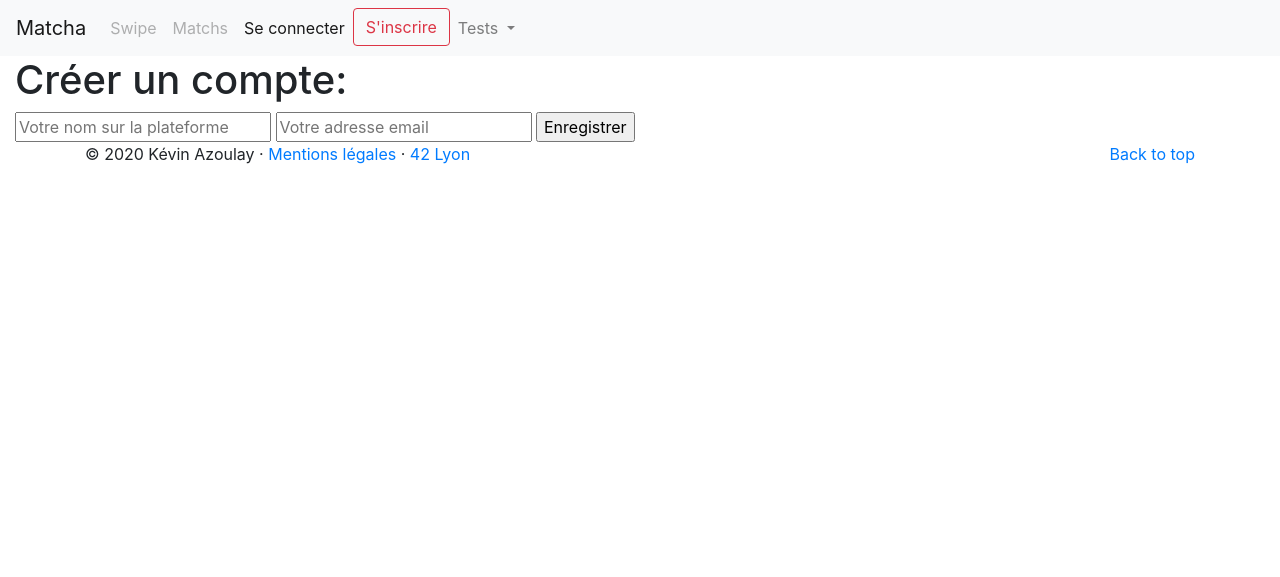
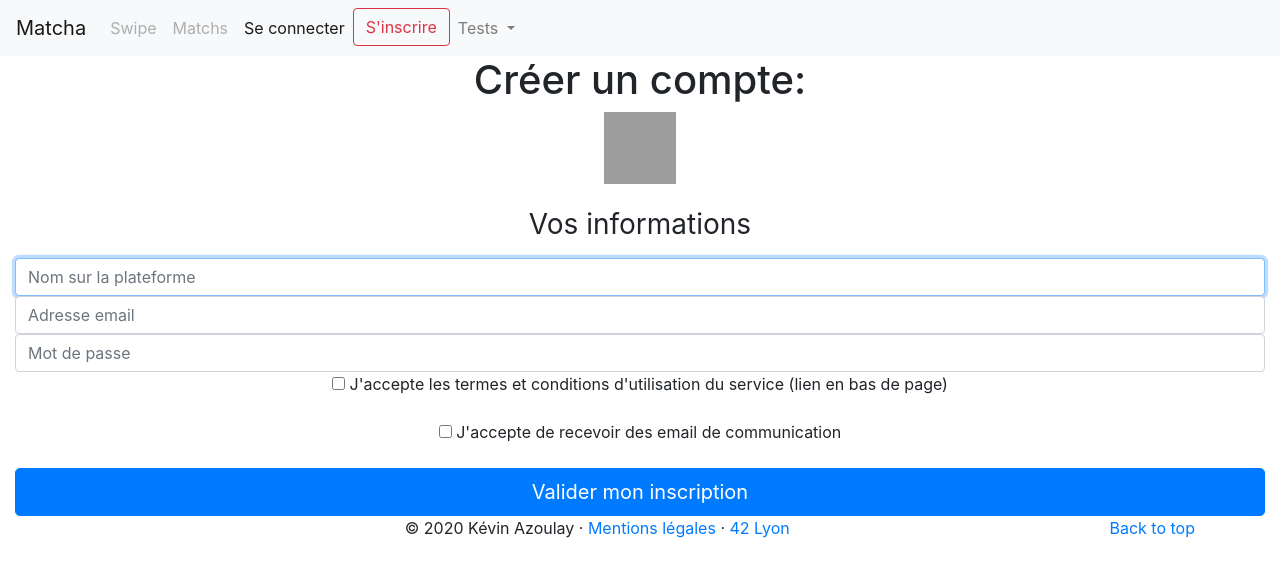
Before and after one commit to mhmestb2018/Dating-web-app, a Flask app: page /signin/ in a window 1280 px wide. Shown: the top 577 px of the page. Run offline with Flask 2, Linux system fonts and the light colour scheme; parts of the project's set-up code (start-up, migrations or seed data) failed here and were passed over; some libraries are stand-ins or nearby versions; grey boxes are pictures that could not be loaded.

```diff
--- a/app/matcha.py
+++ b/app/matcha.py
@@ -2,6 +2,12 @@ from . import create_app
 
 app = create_app()
 
+
+from . import routes  # Import routes
+
 # me = User(name='john', email='vhjbhb')
 # db.session.add(me)
 # db.commit(me)
+
+if __name__ == "__main__":
+    app.run()
--- a/app/routes.py
+++ b/app/routes.py
@@ -39,8 +39,12 @@ def login():
         email = request.form["email"]
         found = User.query.filter_by(email=email).first()
         if found:
-            session["user"] = found
-            #if GDPR accepted ?:
+            session["user"] = found.id
+            session["name"] = found.name
+            session["email"] = found.email
+            # session["password"] = found.password
+            session["user_picture"] = found.picture_url
+
             session.permanent = True
         else:
             flash("Ce compte n'existe pas")
@@ -54,24 +58,23 @@ def login():
 @app.route("/logout/")
 def logout():
     if "user" in session:
-        flash(f"{session['user'].name} déconnecté", "info")
+        flash(f"{session['name']} déconnecté", "info")
         session.pop("user", None)
     return redirect(url_for("login"))
 
 @app.route("/users/<user>/")
 def users(user):
-    return render_template("profile.html", user=user)
+    return render_template("profile.html", name=user)
 
 @app.route("/profile/", methods=["POST", "GET"])
 def profile():
     if "user" in session:
-        user = session["user"]
         if request.method == "POST":
-            found = User.query.filter_by(name=session["user"]).first()
+            found = User.query.filter_by(id=session["user"]).first()
             if "email" in request.form:
-                user.email = request.form["email"]
-                flash("Email enregistré", "info")
+                found.email = request.form["email"]
+                flash(f"Email {request.form['email']} enregistré", "info")
             db.session.commit()
-        return render_template("profile_edit.html", user=session["user"])
+        return render_template("profile_edit.html", name=session["name"], email=session["email"])
     flash("Vous n'êtes pas connecté", "info")
     return redirect(url_for("login"))
--- a/app/templates/base.html
+++ b/app/templates/base.html
@@ -2,9 +2,11 @@
 <html>
     <head>
         <link rel="stylesheet" href="https://stackpath.bootstrapcdn.com/bootstrap/4.5.0/css/bootstrap.min.css" integrity="sha384-9aIt2nRpC12Uk9gS9baDl411NQApFmC26EwAOH8WgZl5MYYxFfc+NcPb1dKGj7Sk" crossorigin="anonymous">
+        <link rel="stylesheet" href="{{ url_for('static', filename='css/login.css') }}">
+
         <title>{% block title %}{% endblock %}</title>
     </head>
-    <body>
+    <body class="text-center">
         <nav class="navbar navbar-expand-lg navbar-light bg-light">
             <a class="navbar-brand" href="/">Matcha</a>
             <button class="navbar-toggler" type="button" data-toggle="collapse" data-target="#navbarSupportedContent" aria-controls="navbarSupportedContent" aria-expanded="false" aria-label="Toggle navigation">
@@ -21,7 +23,7 @@
                 </li>
                 {% if "user" in session %}
                 <li class="nav-item active">
-                  <a class="nav-link active" href="/profile" tabindex="-1" aria-disabled="true">{{ session["user"] }}</a>
+                  <a class="nav-link active" href="/profile" tabindex="-1" aria-disabled="true">{{ session["name"] }}</a>
                 </li>
                 <li class="nav-item active">
                   <a class="nav-link active" href="/logout" tabindex="-1" aria-disabled="true">Déconnexion</a>
--- a/app/templates/profile.html
+++ b/app/templates/profile.html
@@ -1,5 +1,5 @@
 {% extends "base.html" %}
-{% block title %}Profil de {{user.name}}{% endblock %}
+{% block title %}Profil de {{name}}{% endblock %}
 {% block body %}
-<h1>Profil de {{user.name}}</h1>
+<h1>Profil de {{name}}</h1>
 {% endblock %}
--- a/app/templates/profile_edit.html
+++ b/app/templates/profile_edit.html
@@ -1,9 +1,9 @@
 {% extends "base.html" %}
-{% block title %}Profil de {{user.name}}{% endblock %}
+{% block title %}Profil de {{name}}{% endblock %}
 {% block body %}
 <h1>Votre profil:</h1>
 <form  action="#" method="post">
-    <input type="email" name="email" placeholder="Votre adresse email", value="{{user.email}}"/>
+    <input type="email" name="email" placeholder="Votre adresse email", value="{{email}}"/>
     <input type="submit" value="Enregistrer"/>
 </form>
 {% endblock %}
--- a/app/templates/signin.html
+++ b/app/templates/signin.html
@@ -2,10 +2,25 @@
 {% block title %}Profil de {{user}}{% endblock %}
 {% block body %}
 <h1>Créer un compte:</h1>
-<form  action="#" method="post">
-    <input type="text" name="name" placeholder="Votre nom sur la plateforme" required/>
-    <input type="email" name="email" placeholder="Votre adresse email" required/>
-    <!-- <input type="password" name="password" placeholder="6 caractères minimum" required/> -->
-    <input type="submit" value="Enregistrer"/>
+<form class="form-signin" action="#" method="post">
+    <img class="mb-4" src="https://image.flaticon.com/icons/svg/3237/3237429.svg" alt="" width="72" height="72">
+    <h1 class="h3 mb-3 font-weight-normal">Vos informations</h1>
+    <label for="inputName" class="sr-only">Votre nom sur la plateforme</label>
+    <input type="text" name="name" id="inputName" class="form-control" placeholder="Nom sur la plateforme" required autofocus>
+    <label for="inputEmail" class="sr-only">Email</label>
+    <input type="email" name="email" id="inputEmail" class="form-control" placeholder="Adresse email" required autofocus>
+    <label for="inputPassword" class="sr-only">Password</label>
+    <input type="password" name="password" id="inputPassword" class="form-control" placeholder="Mot de passe" required>
+    <div class="checkbox mb-3">
+        <label>
+          <input name="tos" type="checkbox" value="tos"> J'accepte les termes et conditions d'utilisation du service (lien en bas de page)
+        </label>
+    </div>
+    <div class="checkbox mb-3">
+        <label>
+          <input name="mailling" type="checkbox" value="mailling"> J'accepte de recevoir des email de communication
+        </label>
+    </div>
+    <button class="btn btn-lg btn-primary btn-block" type="submit">Valider mon inscription</button>
 </form>
 {% endblock %}
```
Also changed, not shown: app/__init__.py (+20 -2 lines), app/static/login.css (added, +49 -0 lines), app/templates/login.html (+13 -6 lines), README.md.
